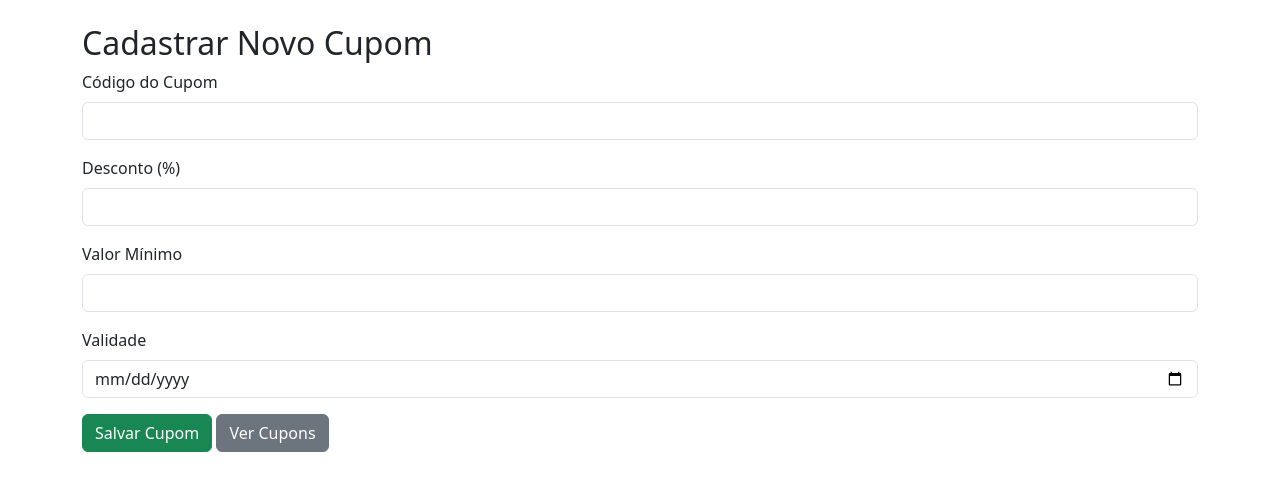
After one commit to thiaguera00/montink-erp, a PHP site: page /views/cupons/cupomForm.php in a window 1280 px wide. The commit adds this page. Shown: the top 491 px of the page. Run offline with PHP 8.4, Linux system fonts and the light colour scheme.

Commit message:
feat: adicionado tela de cupons

```diff
--- /dev/null
+++ b/views/cupons/cupomForm.php
@@ -0,0 +1,31 @@
+<!DOCTYPE html>
+<html lang="pt-br">
+<head>
+    <meta charset="UTF-8">
+    <title>Novo Cupom</title>
+    <link href="https://cdn.jsdelivr.net/npm/bootstrap@5.3.3/dist/css/bootstrap.min.css" rel="stylesheet">
+</head>
+<body class="container py-4">
+    <h2>Cadastrar Novo Cupom</h2>
+    <form action="/?rota=cupom/salvar" method="POST">
+        <div class="mb-3">
+            <label class="form-label">Código do Cupom</label>
+            <input type="text" name="codigo" class="form-control" required>
+        </div>
+        <div class="mb-3">
+            <label class="form-label">Desconto (%)</label>
+            <input type="number" name="desconto_percentual" step="0.01" class="form-control" required>
+        </div>
+        <div class="mb-3">
+            <label class="form-label">Valor Mínimo</label>
+            <input type="number" name="valor_minimo" step="0.01" class="form-control" required>
+        </div>
+        <div class="mb-3">
+            <label class="form-label">Validade</label>
+            <input type="date" name="validade" class="form-control" required>
+        </div>
+        <button type="submit" class="btn btn-success">Salvar Cupom</button>
+        <a href="/?rota=cupom/listar" class="btn btn-secondary">Ver Cupons</a>
+    </form>
+</body>
+</html>
--- a/views/produtos/produtoListar.php
+++ b/views/produtos/produtoListar.php
@@ -85,6 +85,6 @@
     </table>
 
     <a href="/?rota=produto/form" class="btn btn-primary">+ Novo Produto</a>
-    <a href="/?rota=variacao/form" class="btn btn-secondary ms-2">+ Adicionar Variação</a>
+    <a href="/?rota=cupom/form" class="btn btn-secondary ms-2">Novo Cupom</a>
 </body>
 </html>
```
Also changed, not shown: controllers/CupomController.php (+21 -1 lines), repository/CupomRepository.php (+35 -0 lines), router.php (+13 -0 lines), views/cupons/cupomListar.php (added, +32 -0 lines).
